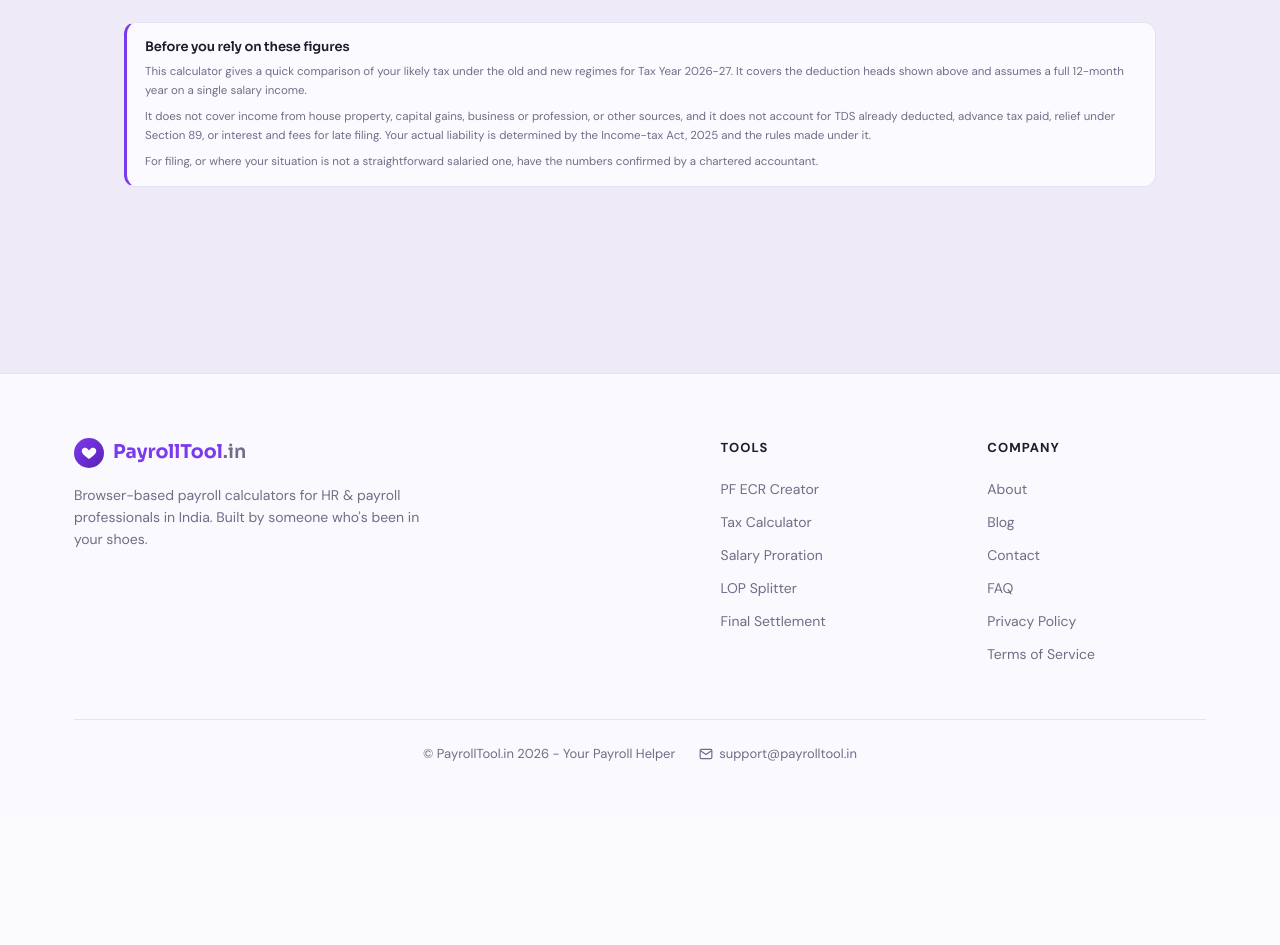
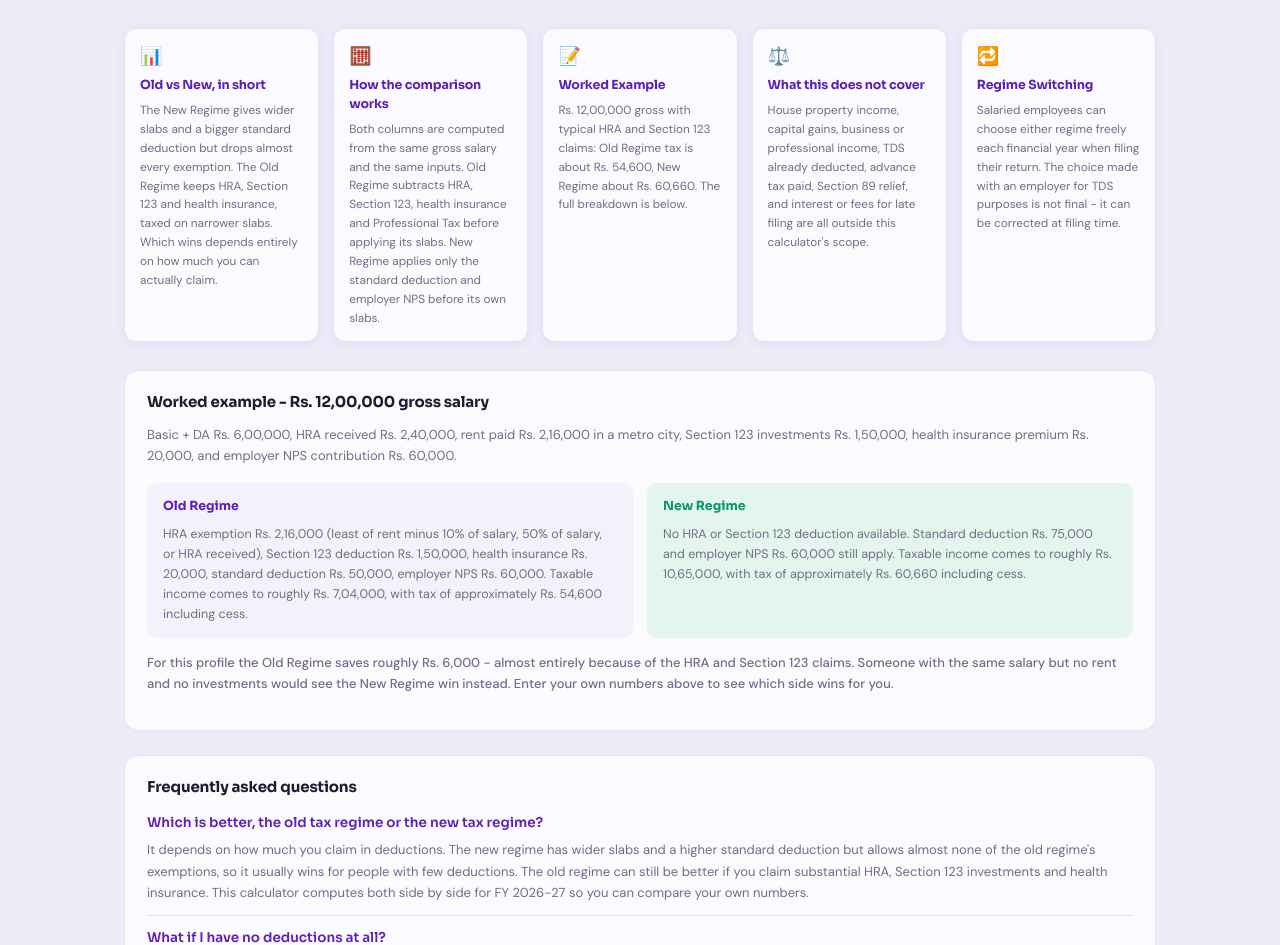
Before and after one commit to tushararoracorp-lab/payrolltool, a Next.js app: page /tax-calculator in a window 1280 px wide. Shown: the part 1727-2672 px from the top of the page. Before the commit the page ends 2543 px from the top, so only its background shows below. Built offline with nearby package versions, Linux system fonts and the light colour scheme.

Commit message:
Add info cards, worked example, and matching FAQ to Tax Calculator

```diff
--- a/src/pages/tax-calculator.js
+++ b/src/pages/tax-calculator.js
@@ -186,6 +186,57 @@ function dash(v) {
 }
 
 /* ================= page ================= */
+
+const TC_INFO_CARDS = [
+  {
+    icon: "\ud83d\udcca",
+    title: "Old vs New, in short",
+    body: "The New Regime gives wider slabs and a bigger standard deduction but drops almost every exemption. The Old Regime keeps HRA, Section 123 and health insurance, taxed on narrower slabs. Which wins depends entirely on how much you can actually claim.",
+  },
+  {
+    icon: "\ud83e\uddee",
+    title: "How the comparison works",
+    body: "Both columns are computed from the same gross salary and the same inputs. Old Regime subtracts HRA, Section 123, health insurance and Professional Tax before applying its slabs. New Regime applies only the standard deduction and employer NPS before its own slabs.",
+  },
+  {
+    icon: "\ud83d\udcdd",
+    title: "Worked Example",
+    body: "Rs. 12,00,000 gross with typical HRA and Section 123 claims: Old Regime tax is about Rs. 54,600, New Regime about Rs. 60,660. The full breakdown is below.",
+  },
+  {
+    icon: "\u2696\ufe0f",
+    title: "What this does not cover",
+    body: "House property income, capital gains, business or professional income, TDS already deducted, advance tax paid, Section 89 relief, and interest or fees for late filing are all outside this calculator's scope.",
+  },
+  {
+    icon: "\ud83d\udd01",
+    title: "Regime Switching",
+    body: "Salaried employees can choose either regime freely each financial year when filing their return. The choice made with an employer for TDS purposes is not final - it can be corrected at filing time.",
+  },
+];
+
+const TC_FAQ = [
+  {
+    q: "Which is better, the old tax regime or the new tax regime?",
+    a: "It depends on how much you claim in deductions. The new regime has wider slabs and a higher standard deduction but allows almost none of the old regime's exemptions, so it usually wins for people with few deductions. The old regime can still be better if you claim substantial HRA, Section 123 investments and health insurance. This calculator computes both side by side for FY 2026-27 so you can compare your own numbers.",
+  },
+  {
+    q: "What if I have no deductions at all?",
+    a: "With no HRA, Section 123, or health insurance claims, the New Regime almost always comes out ahead - its standard deduction is higher (Rs. 75,000 against Rs. 50,000) and its slabs are wider, so there is usually nothing the Old Regime can offer to compensate.",
+  },
+  {
+    q: "Does this calculator account for TDS already deducted or advance tax paid?",
+    a: "No. This tool estimates your total income tax liability for the year, not what remains payable after tax already withheld by an employer or paid in advance. Subtract whatever has already been deducted or paid to see what is still due.",
+  },
+  {
+    q: "Is Professional Tax deductible under the New Regime?",
+    a: "No. Professional Tax is only deductible from salary income under the Old Regime. It is levied by the state, not the centre, so it does not apply at all in Delhi, Haryana, Uttar Pradesh, Rajasthan and other states that do not levy it.",
+  },
+  {
+    q: "Can I switch regimes every year?",
+    a: "If you have only salary income, yes - you can choose either regime when filing your return each year, regardless of which one your employer used for TDS. The choice becomes restricted only if you also have business or professional income.",
+  },
+];
 
 const INITIAL_FIELDS = {
   grossIncome: "",
@@ -421,16 +472,11 @@ export default function TaxCalculator() {
             __html: JSON.stringify({
               "@context": "https://schema.org",
               "@type": "FAQPage",
-              mainEntity: [
-                {
-                  "@type": "Question",
-                  name: "Which is better, the old tax regime or the new tax regime?",
-                  acceptedAnswer: {
-                    "@type": "Answer",
-                    text: "It depends on how much you claim in deductions. The new regime has wider slabs and a higher standard deduction but allows almost none of the old regime's exemptions, so it usually wins for people with few deductions. The old regime can still be better if you claim substantial HRA, Section 123 investments and health insurance. This calculator computes both side by side for FY 2026-27 so you can compare your own numbers.",
-                  },
-                },
-              ],
+              mainEntity: TC_FAQ.map((f) => ({
+                "@type": "Question",
+                name: f.q,
+                acceptedAnswer: { "@type": "Answer", text: f.a },
+              })),
             }),
           }}
         />
@@ -1011,6 +1057,60 @@ export default function TaxCalculator() {
 
           <FeedbackWidget toolName="Tax Calculator" />
 
+          <div className="tc-info-cards">
+            {TC_INFO_CARDS.map((c) => (
+              <div className="tc-info-card" key={c.title}>
+                <div className="tc-info-icon">{c.icon}</div>
+                <h2>{c.title}</h2>
+                <p>{c.body}</p>
+              </div>
+            ))}
+          </div>
+
+          <div className="tc-worked-example">
+            <h4>Worked example - Rs. 12,00,000 gross salary</h4>
+            <p>
+              Basic + DA Rs. 6,00,000, HRA received Rs. 2,40,000, rent paid Rs. 2,16,000 in a metro
+              city, Section 123 investments Rs. 1,50,000, health insurance premium Rs. 20,000, and
+              employer NPS contribution Rs. 60,000.
+            </p>
+            <div className="tc-we-grid">
+              <div className="tc-we-col">
+                <h5>Old Regime</h5>
+                <p>
+                  HRA exemption Rs. 2,16,000 (least of rent minus 10% of salary, 50% of salary, or
+                  HRA received), Section 123 deduction Rs. 1,50,000, health insurance Rs. 20,000,
+                  standard deduction Rs. 50,000, employer NPS Rs. 60,000. Taxable income comes to
+                  roughly Rs. 7,04,000, with tax of approximately Rs. 54,600 including cess.
+                </p>
+              </div>
+              <div className="tc-we-col tc-we-new">
+                <h5>New Regime</h5>
+                <p>
+                  No HRA or Section 123 deduction available. Standard deduction Rs. 75,000 and
+                  employer NPS Rs. 60,000 still apply. Taxable income comes to roughly Rs. 10,65,000,
+                  with tax of approximately Rs. 60,660 including cess.
+                </p>
+              </div>
+            </div>
+            <p className="tc-we-verdict">
+              For this profile the Old Regime saves roughly Rs. 6,000 - almost entirely because of
+              the HRA and Section 123 claims. Someone with the same salary but no rent and no
+              investments would see the New Regime win instead. Enter your own numbers above to see
+              which side wins for you.
+            </p>
+          </div>
+
+          <div className="tc-faq">
+            <h4>Frequently asked questions</h4>
+            {TC_FAQ.map((f) => (
+              <div className="tc-faq-item" key={f.q}>
+                <h5>{f.q}</h5>
+                <p>{f.a}</p>
+              </div>
+            ))}
+          </div>
+
           <div className="disclaimer">
             <h4>Before you rely on these figures</h4>
             <p>
@@ -1626,6 +1726,140 @@ export default function TaxCalculator() {
         .share-btn:hover {
           border-color: var(--purple);
         }
+                .tc-info-cards {
+          display: grid;
+          grid-template-columns: repeat(5, 1fr);
+          gap: 14px;
+          margin: 28px 0;
+        }
+        .tc-info-card {
+          background: var(--surface);
+          border: 1.5px solid var(--line);
+          border-radius: 12px;
+          padding: 14px 15px;
+          box-shadow: 0 2px 10px rgba(124, 58, 237, 0.07);
+        }
+        .tc-info-icon {
+          font-size: 18px;
+          margin-bottom: 6px;
+        }
+        .tc-info-card h2 {
+          font-family: "Sora", sans-serif;
+          font-size: 12.5px;
+          font-weight: 700;
+          color: var(--purple-deep);
+          margin: 0 0 6px;
+        }
+        .tc-info-card p {
+          font-size: 11.8px;
+          line-height: 1.6;
+          color: var(--ink-soft);
+          margin: 0;
+        }
+        @media (max-width: 980px) {
+          .tc-info-cards { grid-template-columns: repeat(2, 1fr); }
+        }
+        @media (max-width: 560px) {
+          .tc-info-cards { grid-template-columns: 1fr; }
+        }
+
+        .tc-worked-example {
+          background: var(--surface);
+          border: 1.5px solid var(--line);
+          border-radius: 14px;
+          padding: 20px 22px;
+          margin: 24px 0;
+        }
+        .tc-worked-example h4 {
+          font-family: "Sora", sans-serif;
+          font-size: 15px;
+          font-weight: 700;
+          color: var(--ink);
+          margin: 0 0 10px;
+        }
+        .tc-worked-example > p {
+          font-size: 13px;
+          line-height: 1.65;
+          color: var(--ink-soft);
+          margin: 0 0 16px;
+        }
+        .tc-we-grid {
+          display: grid;
+          grid-template-columns: 1fr 1fr;
+          gap: 14px;
+          margin-bottom: 14px;
+        }
+        .tc-we-col {
+          background: var(--surface-alt);
+          border-radius: 10px;
+          padding: 14px 16px;
+        }
+        .tc-we-col.tc-we-new {
+          background: var(--green-soft);
+        }
+        .tc-we-col h5 {
+          font-family: "Sora", sans-serif;
+          font-size: 12.5px;
+          font-weight: 700;
+          color: var(--purple-deep);
+          margin: 0 0 8px;
+        }
+        .tc-we-col.tc-we-new h5 {
+          color: var(--green);
+        }
+        .tc-we-col p {
+          font-size: 12.5px;
+          line-height: 1.6;
+          color: var(--ink-soft);
+          margin: 0;
+        }
+        .tc-we-verdict {
+          font-size: 13px;
+          line-height: 1.65;
+          color: var(--ink);
+          font-weight: 500;
+          margin: 0;
+        }
+        @media (max-width: 700px) {
+          .tc-we-grid { grid-template-columns: 1fr; }
+        }
+
+        .tc-faq {
+          background: var(--surface);
+          border: 1.5px solid var(--line);
+          border-radius: 14px;
+          padding: 20px 22px;
+          margin: 24px 0;
+        }
+        .tc-faq > h4 {
+          font-family: "Sora", sans-serif;
+          font-size: 15px;
+          font-weight: 700;
+          color: var(--ink);
+          margin: 0 0 14px;
+        }
+        .tc-faq-item {
+          padding: 12px 0;
+          border-top: 1px solid var(--line);
+        }
+        .tc-faq-item:first-of-type {
+          border-top: none;
+          padding-top: 0;
+        }
+        .tc-faq-item h5 {
+          font-family: "Sora", sans-serif;
+          font-size: 13.5px;
+          font-weight: 600;
+          color: var(--purple-deep);
+          margin: 0 0 6px;
+        }
+        .tc-faq-item p {
+          font-size: 13px;
+          line-height: 1.65;
+          color: var(--ink-soft);
+          margin: 0;
+        }
+
         .disclaimer {
           max-width: 1080px;
           margin: 22px auto 0;
```
